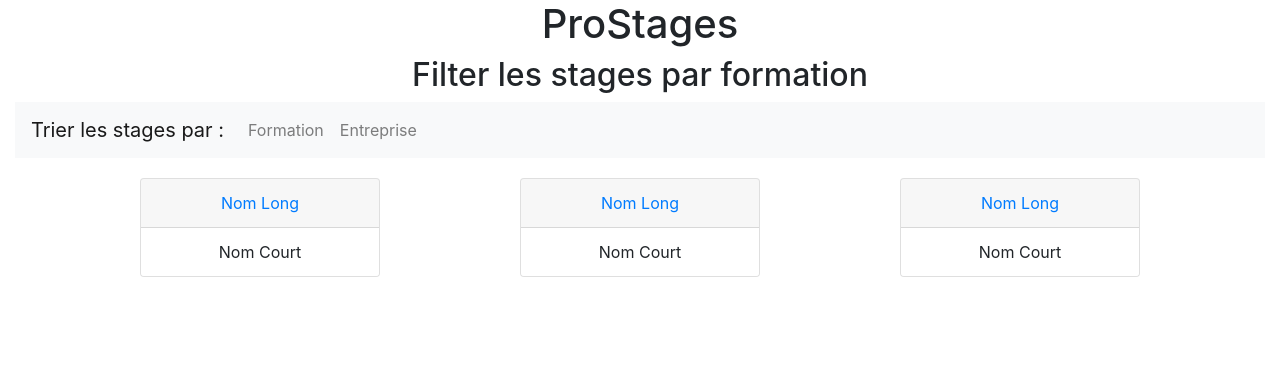
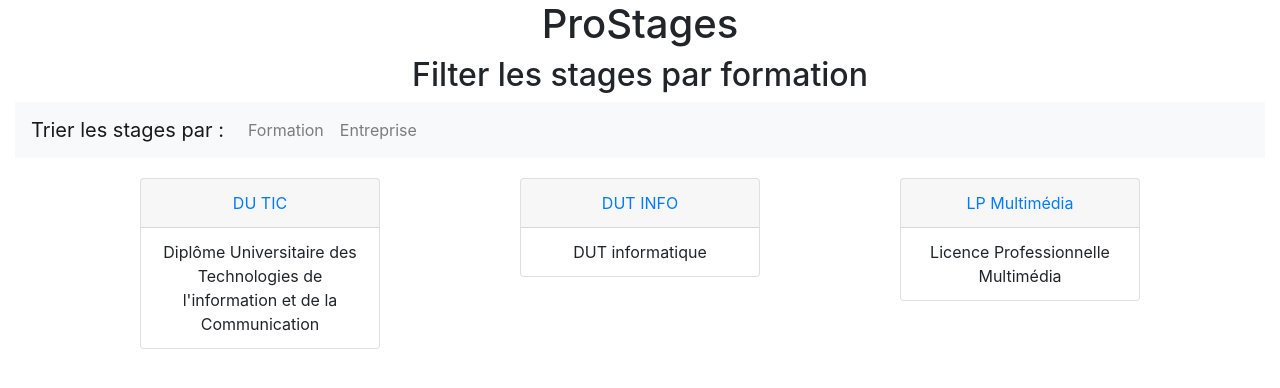
Before and after one commit to Thomas-Nadal/ProStages, a Symfony app: template templates/pro_stages/listeFormations.html.twig in a window 1280 px wide. Shown: the top 388 px of the page. Run offline with Twig, Linux system fonts and the light colour scheme; the template is opened without the code that fills it, so the values that code supplies are empty; some libraries are stand-ins or nearby versions.

Commit message:
Modification des noms de formations fictifs sur la listeFormations.html.twig

```diff
--- a/templates/pro_stages/listeFormations.html.twig
+++ b/templates/pro_stages/listeFormations.html.twig
@@ -22,30 +22,30 @@
 			<div class="col-md-4 col-sm-6 col-xs-12" align="center" style="padding-top: 20px; padding-bottom: 20px">
 				<div class="card" style="width: 15rem;">
 				  <div class="card-header" align="center">
-					<a href="/">Nom Long</a>
+					<a href="/">DU TIC</a>
 				  </div>
 				  <ul class="list-group list-group-flush">
-					<li class="list-group-item">Nom Court</li>
+					<li class="list-group-item">Diplôme Universitaire des Technologies de l'information et de la Communication</li>
 				  </ul>
 				</div>
 			</div>
 			<div class="col-md-4 col-sm-6 col-xs-12" align="center" style="padding-top: 20px; padding-bottom: 20px">
 				<div class="card" style="width: 15rem;">
 				  <div class="card-header" align="center">
-					<a href="/">Nom Long</a>
+					<a href="/">DUT INFO</a>
 				  </div>
 				  <ul class="list-group list-group-flush">
-					<li class="list-group-item">Nom Court</li>
+					<li class="list-group-item">DUT informatique</li>
 				  </ul>
 				</div>
 			</div>
 			<div class="col-md-4 col-sm-6 col-xs-12" align="center" style="padding-top: 20px; padding-bottom: 20px">
 				<div class="card" style="width: 15rem;">
 				  <div class="card-header" align="center">
-					<a href="/">Nom Long</a>
+					<a href="/">LP Multimédia</a>
 				  </div>
 				  <ul class="list-group list-group-flush">
-					<li class="list-group-item">Nom Court</li>
+					<li class="list-group-item">Licence Professionnelle Multimédia</li>
 				  </ul>
 				</div>
 			</div>
```
